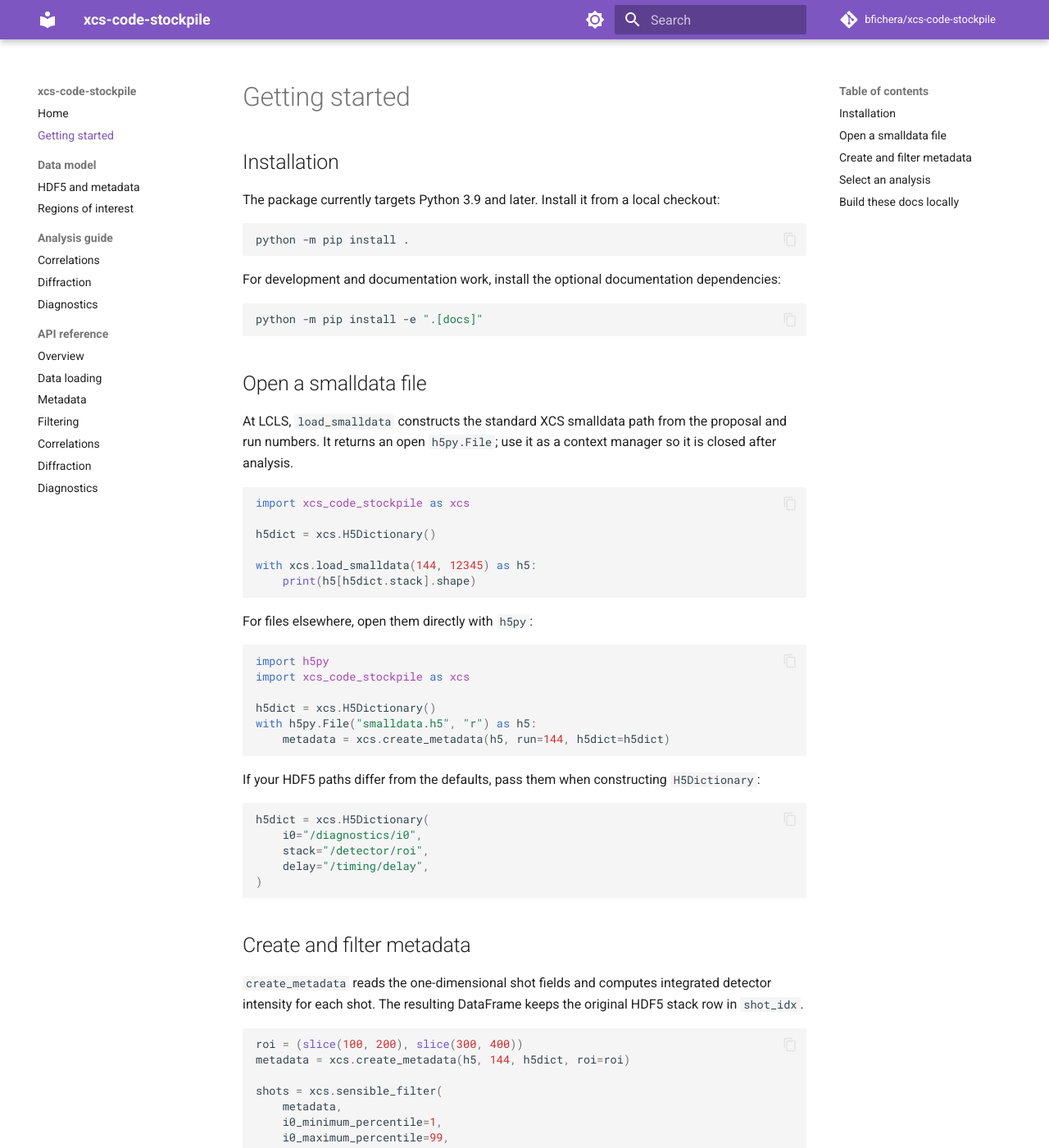
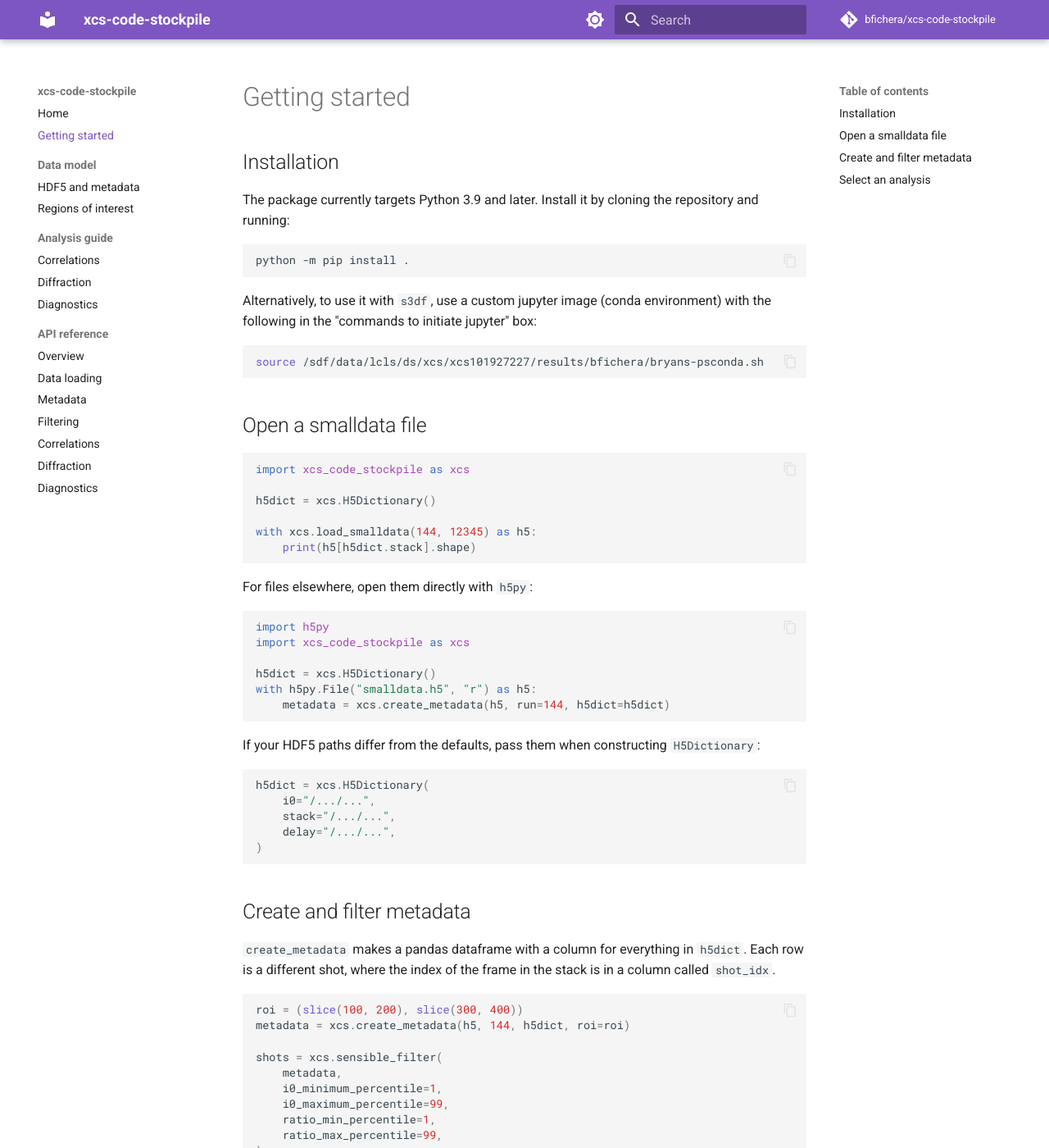
Before and after one commit to bfichera/xcs-code-stockpile, an MkDocs documentation site: the page built from docs/getting-started.md, in a window 1280 px wide and 1400 px high. Shown: the whole window at 82% size. Built offline with MkDocs 1.6.1 and Material for MkDocs 9.7.7, drawn with Linux system fonts in a browser that asks for light colours; comment, search, counter and statistics services are not loaded; some of the changed text lies outside the part shown.

````diff
--- a/docs/getting-started.md
+++ b/docs/getting-started.md
@@ -2,21 +2,19 @@
 
 ## Installation
 
-The package currently targets Python 3.9 and later. Install it from a local checkout:
+The package currently targets Python 3.9 and later. Install it by cloning the repository and running:
 
 ```bash
 python -m pip install .
 ```
 
-For development and documentation work, install the optional documentation dependencies:
+Alternatively, to use it with `s3df`, use a custom jupyter image (conda environment) with the following in the "commands to initiate jupyter" box:
 
 ```bash
-python -m pip install -e ".[docs]"
+source /sdf/data/lcls/ds/xcs/xcs101927227/results/bfichera/bryans-psconda.sh
 ```
 
 ## Open a smalldata file
-
-At LCLS, `load_smalldata` constructs the standard XCS smalldata path from the proposal and run numbers. It returns an open `h5py.File`; use it as a context manager so it is closed after analysis.
 
 ```python
 import xcs_code_stockpile as xcs
@@ -42,15 +40,15 @@
 
 ```python
 h5dict = xcs.H5Dictionary(
-    i0="/diagnostics/i0",
-    stack="/detector/roi",
-    delay="/timing/delay",
+    i0="/.../...",
+    stack="/.../...",
+    delay="/.../...",
 )
 ```
 
 ## Create and filter metadata
 
-`create_metadata` reads the one-dimensional shot fields and computes integrated detector intensity for each shot. The resulting DataFrame keeps the original HDF5 stack row in `shot_idx`.
+`create_metadata` makes a pandas dataframe with a column for everything in `h5dict`. Each row is a different shot, where the index of the frame in the stack is in a column called `shot_idx`.
 
 ```python
 roi = (slice(100, 200), slice(300, 400))
@@ -73,15 +71,3 @@
 - Use [`differential_correlation`](reference/correlations.md#xcs_code_stockpile.differential_correlation) for pump-probe correlations.
 - Use [`calc_trxrd_stats`](reference/diffraction.md#xcs_code_stockpile.calc_trxrd_stats) for delay-binned diffraction statistics.
 - Use [`calc_rocking_stats`](reference/diffraction.md#xcs_code_stockpile.calc_rocking_stats) for scans grouped by angle or another scan variable.
-
-## Build these docs locally
-
-```bash
-mkdocs serve
-```
-
-Open `http://127.0.0.1:8000` for live-reloading documentation. To perform the same strict build used in CI:
-
-```bash
-mkdocs build --strict
-```
````
Also changed, not shown: 1 other file.
